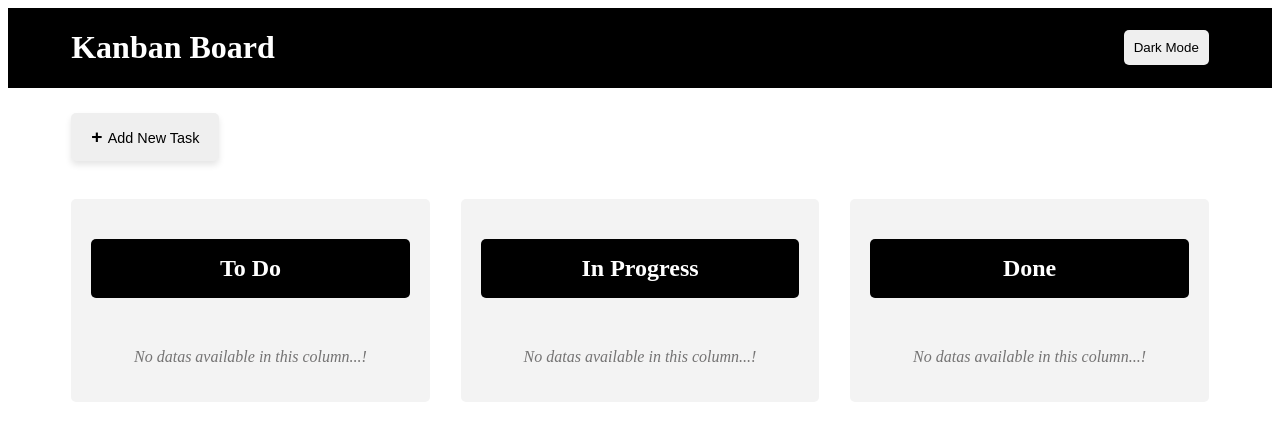
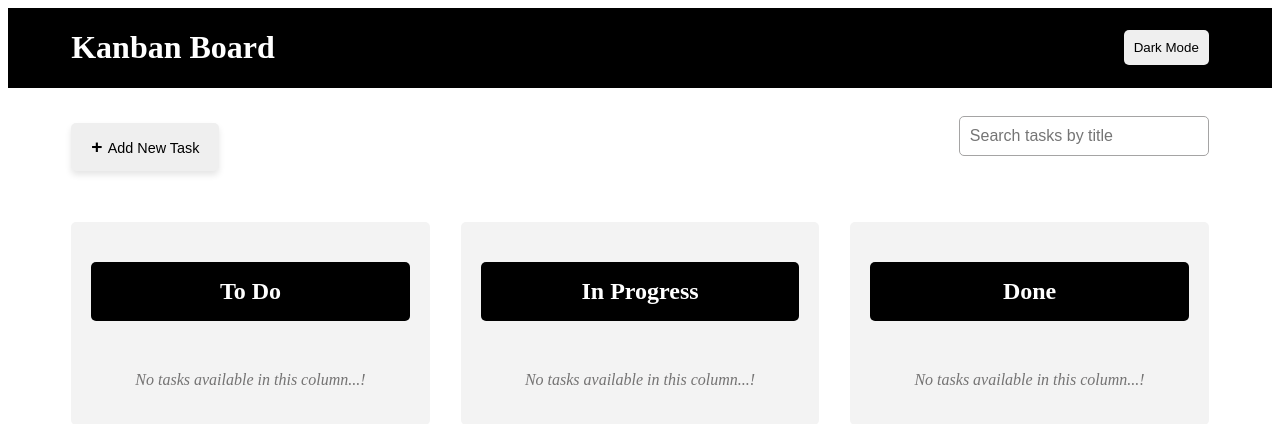
Before and after one commit to Arunthathy123/kanban-board, a React (Create React App) app: page / in a window 1280 px wide. Shown: the top 424 px of the page. Built offline with nearby package versions, Linux system fonts and the light colour scheme.

Commit message:
Implement a filter or search feature to  find tasks based on their title.

```diff
--- a/src/assets/AddTaskPopup.css
+++ b/src/assets/AddTaskPopup.css
@@ -50,7 +50,6 @@ input:focus, textarea:focus {
 .add-task-btn{
   padding: 13px 20px;
   margin-top: 2%;
-  margin-left: 5%;
   box-shadow: 0 4px 6px rgba(0, 0, 0, 0.1);
 }
 .popup-btn{
--- a/src/assets/boardStyle.css
+++ b/src/assets/boardStyle.css
@@ -72,7 +72,20 @@
 .task:hover {
     transform: scale(1.05);
 }
-
+.search-bar {
+    padding: 10px;
+    margin: 10px 0;
+    border: 1px solid #a5a4a4;
+    border-radius: 5px;
+    width: 250px;
+    font-size: 1rem;
+}
+.head-in-board{
+ display: flex;
+ justify-content: space-between;
+ align-items: center;
+ padding: 1% 5%;
+}
 @media (max-width: 768px) {
     .board {
         flex-direction: column;
@@ -93,7 +106,10 @@
     .board {
         padding: 10px;
     }
-
+    .head-in-board{
+        display: flex;
+        flex-direction: column;
+       }
     .column {
         padding: 5px;
     }
--- a/src/components/Board.jsx
+++ b/src/components/Board.jsx
@@ -3,6 +3,7 @@ import '../assets/boardStyle.css'
 import Column from './Column'
 import {useLocalStorage} from '../hooks/useLocalStorage'
 import AddTaskPopup from './AddTaskPopup';
+
 
 const initialColumns = {
     'To Do': [],
@@ -14,6 +15,7 @@ const Board = () => {
     const [columns, setColumns] = useLocalStorage('kanbanColumns', initialColumns);
     const [isPopupOpen, setIsPopupOpen] = useState(false);
     const [currentTask, setCurrentTask] = useState(null);
+    const [searchTerm, setSearchTerm] = useState('');
 
     const openPopup = (task = null) => {
         setCurrentTask(task);
@@ -75,12 +77,22 @@ const Board = () => {
             [toColumn]: [...columns[toColumn],task]
         })
     }
+
+    // ------------------- filtering --------------------------------------------
+    const filteredTasks = (tasks) => {
+        return tasks.filter(task => task.title.toLowerCase().includes(searchTerm.toLowerCase()));
+      };
+
+
     return (
         <div>
-            <button className='add-task-btn' onClick={() => openPopup()}><b style={{fontSize:'1.2rem'}}>+ </b>Add New Task</button>
+            <div className='head-in-board'>
+                <button className='add-task-btn' onClick={() => openPopup()}><b style={{fontSize:'1.2rem'}}>+ </b>Add New Task</button>
+                <input type="text" placeholder="Search tasks by title" value={searchTerm} onChange={(e) => setSearchTerm(e.target.value)} className="search-bar"/>
+            </div>
             <div className='board'>
                 {Object.keys(columns).map(column => (
-                    <Column key={column} name={column} tasks={columns[column]} moveTask={moveTask} deleteTask={deleteTask}  editTask={openPopup} />
+                    <Column key={column} name={column} tasks={filteredTasks(columns[column])} moveTask={moveTask} deleteTask={deleteTask}  editTask={openPopup} />
                 ))}
                 {isPopupOpen && <AddTaskPopup closePopup={closePopup} addTask={addTask} currentTask={currentTask} editTask={editTask}/>}
             </div>
--- a/src/components/Column.jsx
+++ b/src/components/Column.jsx
@@ -12,7 +12,7 @@ const Column = ({ name, tasks = [], moveTask,  deleteTask, editTask }) => {
       <div className="column" ref={drop}>
         <h2 className='taskName'>{name}</h2>
         {tasks.length === 0 ? (
-          <p className="no-tasks-message">No datas available in this column...!</p>
+          <p className="no-tasks-message">No tasks available in this column...!</p>
         ) : (
           tasks.map(task => (
               <Task key={task.id} task={task} column={name} deleteTask={deleteTask} editTask={() => editTask(task, name)} />
```
